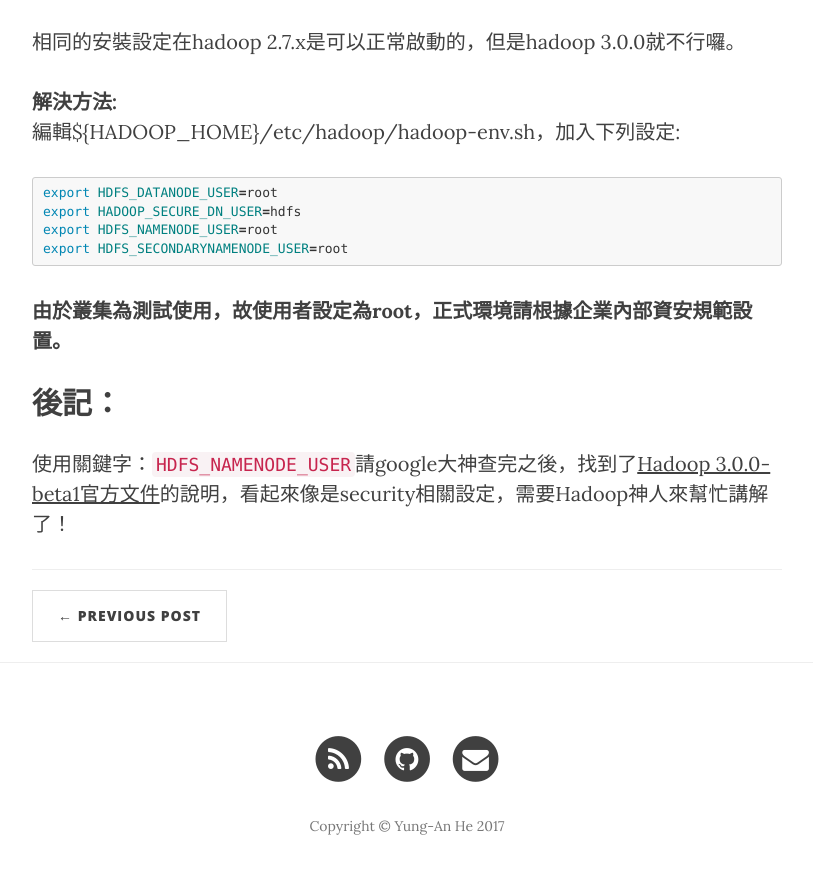
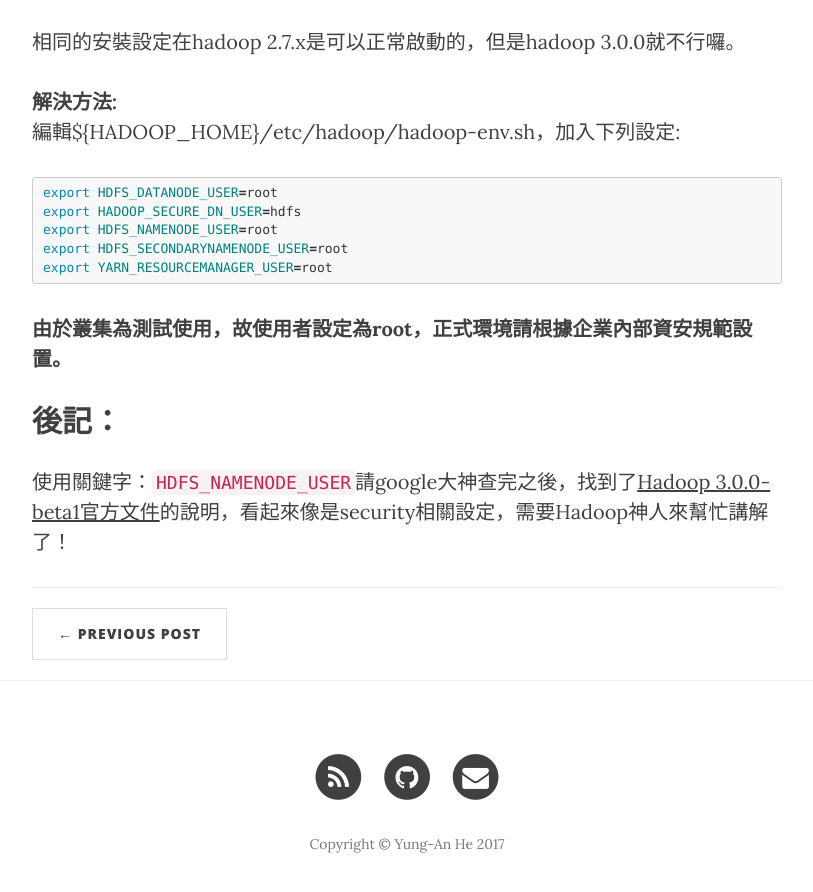
Before and after one commit to mathsigit/blog_page, a Jekyll site: the page built from _posts/2017-11-16-hole-of-installation-of-hadoop300RC0.md, in a window 1280 px wide and 900 px high, scrolled down 1274 px. Shown: the top 892 px of the window, without its empty margins (233-1046 px from the left). Built offline with Jekyll 4.4.1, drawn with Linux system fonts in a browser that asks for light colours; nearby versions of some CDN libraries.

Commit message:
Edit 2017-11-16-hole-of-installation-of-hadoop300RC0.md

````diff
--- a/_posts/2017-11-16-hole-of-installation-of-hadoop300RC0.md
+++ b/_posts/2017-11-16-hole-of-installation-of-hadoop300RC0.md
@@ -43,6 +43,7 @@ export HDFS_DATANODE_USER=root
 export HADOOP_SECURE_DN_USER=hdfs
 export HDFS_NAMENODE_USER=root
 export HDFS_SECONDARYNAMENODE_USER=root
+export YARN_RESOURCEMANAGER_USER=root
 ```
 **由於叢集為測試使用，故使用者設定為root，正式環境請根據企業內部資安規範設置。**
 
````
